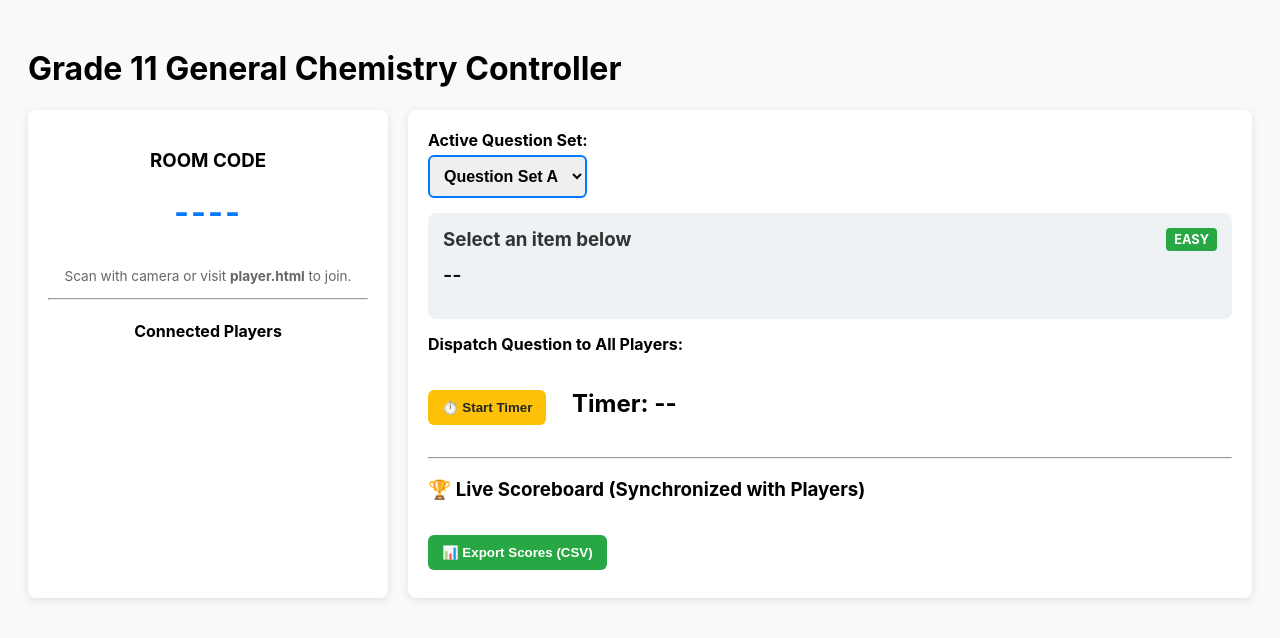
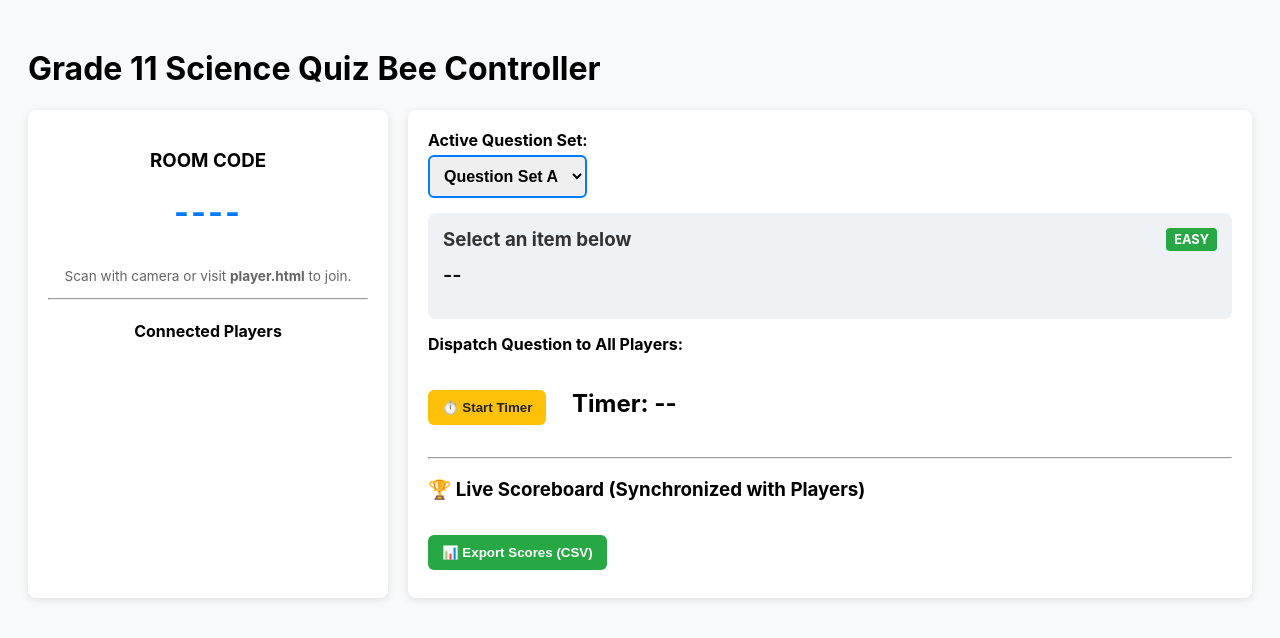
Before and after one commit to KevinGuinsan/Science-Quiz-Bee-2026, a plain HTML site: page grade11/index.html in a window 1280 px wide. Drawn offline with Linux system fonts and the light colour scheme; a script that the page names is missing.

Commit message:
Update index.html

```diff
--- a/grade11/index.html
+++ b/grade11/index.html
@@ -30,7 +30,7 @@
 </head>
 <body onload="initHostRoom(); selectSet('SET_A');">
 
-  <h1>Grade 11 General Chemistry Controller</h1>
+  <h1>Grade 11 Science Quiz Bee Controller</h1>
 
   <div class="layout">
     <!-- LOBBY & QR CODE CARD -->
```
